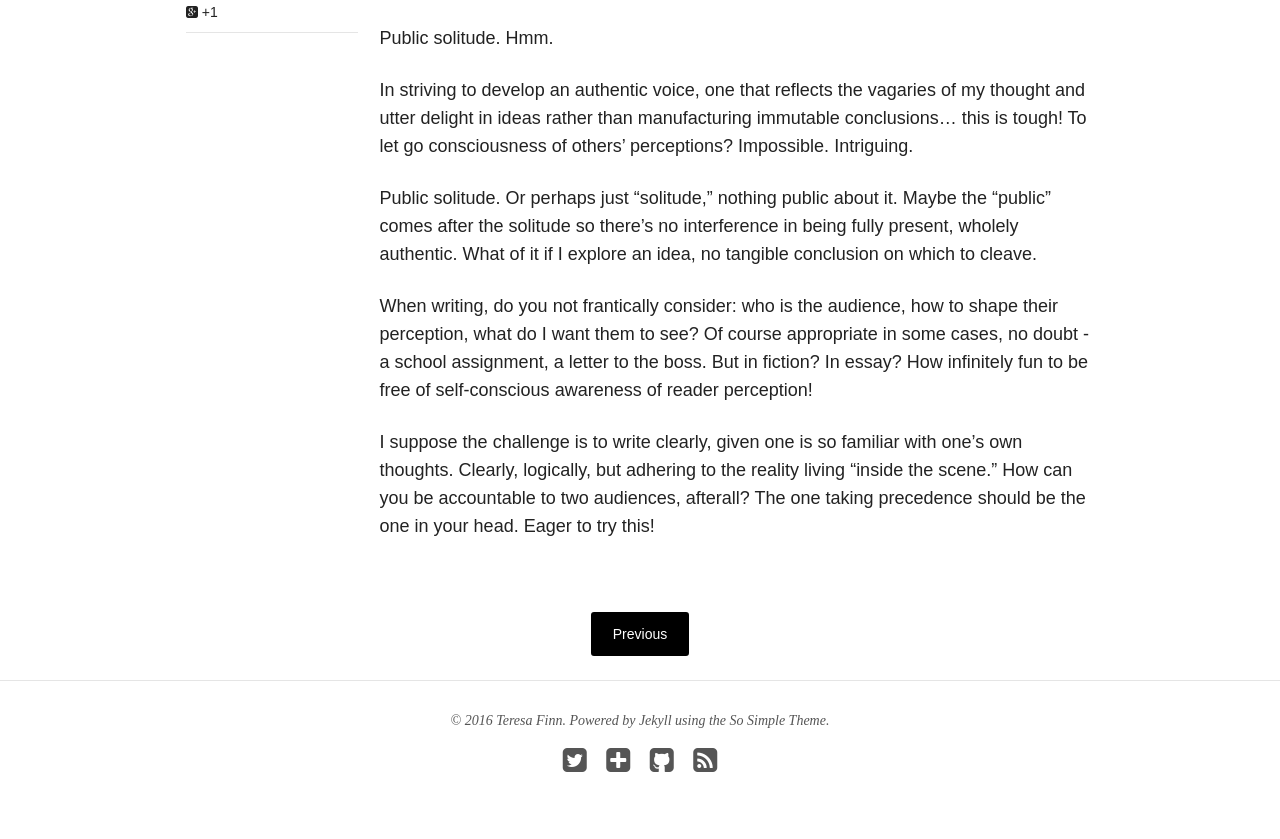
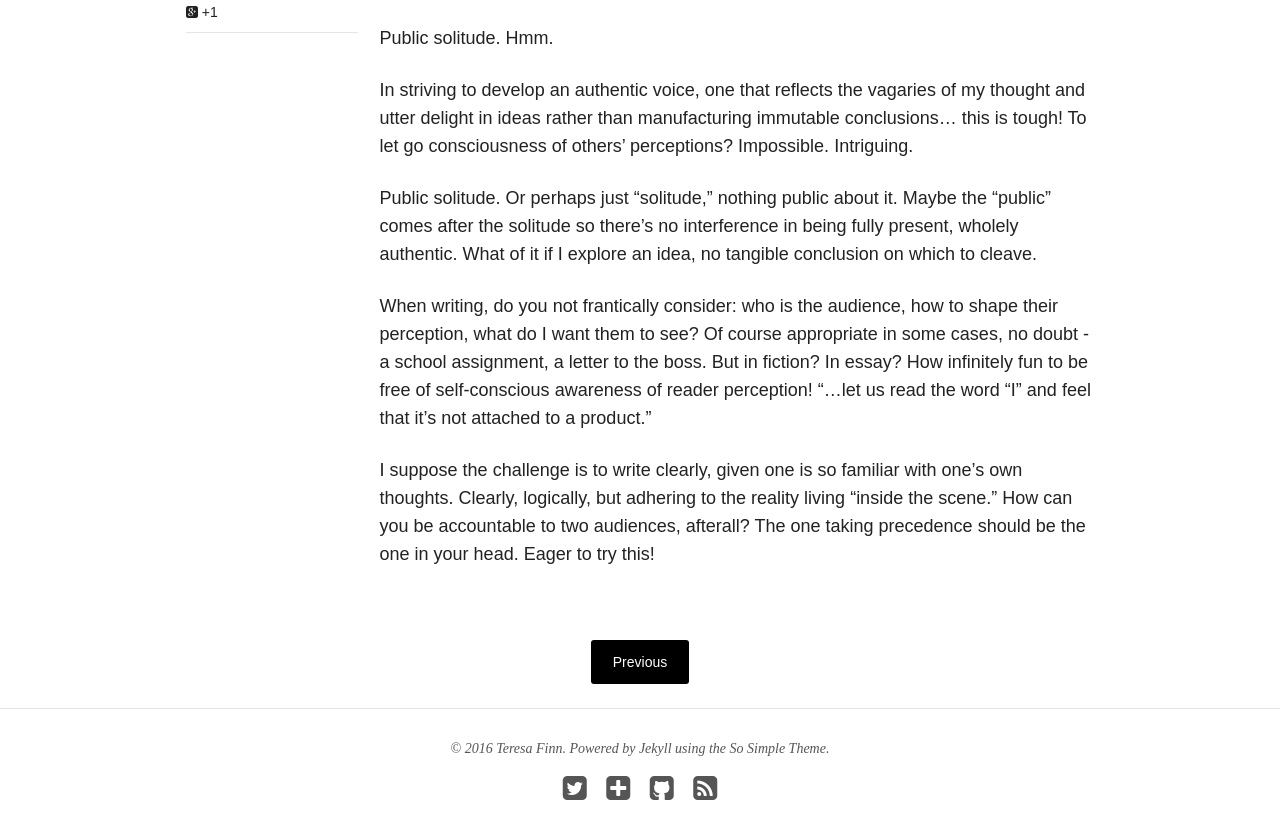
Before and after one commit to teresafinn/teresafinn.github.io, a Jekyll site: the page built from _posts/writings/2016-01-09-public-solitude.md, in a window 1280 px wide and 900 px high, scrolled down 879 px. Shown: the top 839 px of the window. Built offline with Jekyll 4.4.1, drawn with Linux system fonts in a browser that asks for light colours; nearby versions of some CDN libraries.

Commit message:
Public solitude

```diff
--- a/_posts/writings/2016-01-09-public-solitude.md
+++ b/_posts/writings/2016-01-09-public-solitude.md
@@ -24,6 +24,6 @@
 
 Public solitude. Or perhaps just "solitude," nothing public about it. Maybe the "public" comes after the solitude so there's no interference in being fully present, wholely authentic. What of it if I explore an idea, no tangible conclusion on which to cleave.
 
-When writing, do you not frantically consider: who is the audience, how to shape their perception, what do I want them to see? Of course appropriate in some cases, no doubt - a school assignment, a letter to the boss. But in fiction? In essay? How infinitely fun to be free of self-conscious awareness of reader perception!
+When writing, do you not frantically consider: who is the audience, how to shape their perception, what do I want them to see? Of course appropriate in some cases, no doubt - a school assignment, a letter to the boss. But in fiction? In essay? How infinitely fun to be free of self-conscious awareness of reader perception! "...let us read the word “I” and feel that it’s not attached to a product."
 
 I suppose the challenge is to write clearly, given one is so familiar with one's own thoughts. Clearly, logically, but adhering to the reality living "inside the scene." How can you be accountable to two audiences, afterall? The one taking precedence should be the one in your head. Eager to try this!
```
